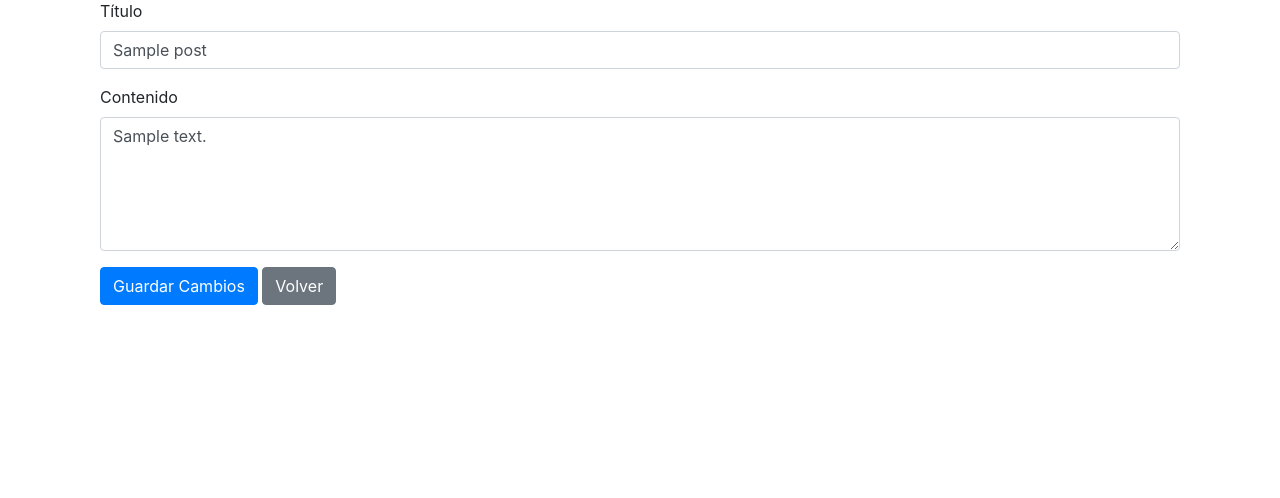
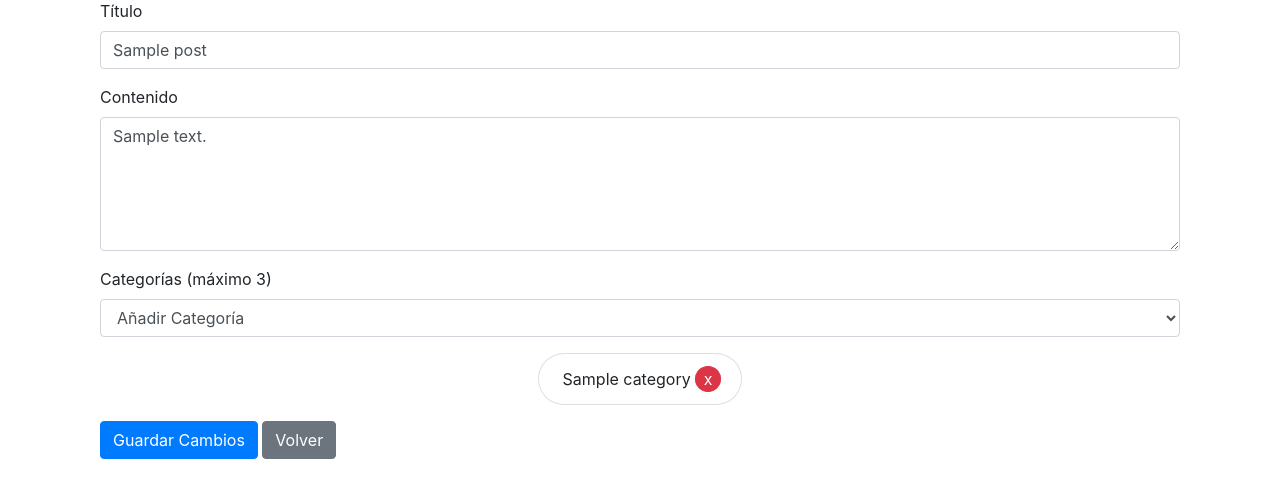
Before and after one commit to vcambria-ITEC/efi-python, a Flask app: page /edit_post/1 in a window 1280 px wide. Shown: the part 137-635 px from the top of the page. Run offline with Flask 3, Linux system fonts and the light colour scheme; a user stored in the database is signed in; tables that the repository leaves empty hold one stand-in row (values such as "Sample post"); parts of the project's set-up code (start-up, migrations or seed data) failed here and were passed over; some libraries are stand-ins or nearby versions.

Commit message:
Agregado selector de categorias a editar_post

```diff
--- a/app.py
+++ b/app.py
@@ -213,16 +213,23 @@ def edit_post(post_id):
     if request.method == 'POST':
         new_title = request.form['title']
         new_content = request.form['content']
+        new_categories_ids = request.form.getlist('categories')
+        new_categories = Category.query.filter(Category.id.in_(new_categories_ids)).all()
 
-        if new_title == post.title and new_content == post.content:
+        # Validacion para que no quede un post sin categorizar
+        if new_title == post.title and new_content == post.content and post.categories == new_categories:
             flash('No se realizaron cambios en el post', 'info')
         else:
+
+            if len(new_categories_ids) == 0:
+                flash('Debe elegir al menos una categoría para el post.', 'error')
+                return redirect(url_for('edit_post',post_id=post_id))
+
             post.title = new_title
             post.content = new_content
+            post.categories = new_categories
             db.session.commit()
             flash('Post editado correctamente', 'success')
-
-
 
         return redirect(url_for('posts'))
 
--- a/static/js/categorias.js
+++ b/static/js/categorias.js
@@ -3,6 +3,10 @@ document.addEventListener('DOMContentLoaded', ()=> {
     const select = document.getElementById('category_select');
     const selectedList = document.getElementById('selected_categories');
     const hiddenInputs = document.getElementById('hidden_category_inputs');
+
+    // Se obtiene mediante querySelector para que devuelva 0 en caso que este vacio, asi
+    // funciona tanto para crear un post (devuelve 0) o para editarlo (devuelve 1, 2 o 3)
+    const categorias_existentes = document.querySelectorAll('#selected_categories > div');
 
     // Se asegura de que existan (para evitar fallos)
     if (!select || !selectedList || !hiddenInputs) return;
@@ -10,6 +14,53 @@ document.addEventListener('DOMContentLoaded', ()=> {
     const ids = [] // Array con las ids de las categorias para manejar la logica interna
     // (no se envia al back)
 
+    // Funcion para renderizar tanto las categorias seleccionadas como el manejo de la logica interna
+    const crear_div_categoria = (name,id)=> {
+
+        // Crea el div para renderizar dinamico las categorias seleccionadas
+        const card = document.createElement('div');
+        card.classList.add("list-group-item","d-inline-flex","align-items-center","justify-content-between","mx-2", "rounded-pill");
+        const p = document.createElement('p');
+        p.classList.add("mb-0","mx-1");
+        p.textContent = name + " ";
+
+        // Crea el boton para remover la categoria seleccionada
+        const removeBtn = document.createElement('button');
+        removeBtn.textContent = 'x';
+        removeBtn.classList.add("btn","btn-danger","rounded-circle","py-0","px-2","align-items-center","justify-content-center");
+        removeBtn.addEventListener('click', ()=> {
+            selectedList.removeChild(card);
+            hiddenInputs.removeChild(hiddenInput); // Borra tambien el hiddenInput
+            index = ids.indexOf(id);
+            ids.splice(index,1); // Borra el id de la lista para el manejo interno
+        });
+
+        // Agrega los elementos texto y boton al div
+        card.appendChild(p);
+        card.appendChild(removeBtn);
+        selectedList.appendChild(card);
+
+        // Crea un input de tipo oculto ('hidden') que luego flask recibira como una lista bajo
+        // el name 'categories', sea que reciba 1, 2 o 3 elementos en esa lista.
+        const hiddenInput = document.createElement('input');
+        hiddenInput.type = 'hidden';
+        hiddenInput.name = 'categories';
+        hiddenInput.value = id;
+        hiddenInputs.appendChild(hiddenInput);
+    }
+
+    // Esta condicion permite recibir las categorias existentes en caso que hubiera
+    if (categorias_existentes.length > 0){
+        categorias_existentes.forEach(categoria => {
+            const name = categoria.querySelector('p').textContent;
+            const id = categoria.querySelector('input').value;
+            ids.push(id);
+            crear_div_categoria(name,id);
+            selectedList.removeChild(categoria)
+        });
+    }
+
+    // Maneja el selector de categorias
     select.addEventListener('change', ()=> {
         const selectedOption = select.options[select.selectedIndex];
         const id = selectedOption.value;
@@ -27,33 +78,9 @@ document.addEventListener('DOMContentLoaded', ()=> {
 
         ids.push(id);
 
-        // Crea el div para renderizar dinamico las categorias seleccionadas
-        const card = document.createElement('div');
-        card.classList.add("list-group-item","d-inline-flex","align-items-center","justify-content-between","mx-2", "rounded-pill");
-        const p = document.createElement('p');
-        p.classList.add("mb-0","mx-1");
-        p.textContent = name + " ";
+        // Crea el div y la logica con la categoria seleccionada
+        crear_div_categoria(name, id);
 
-        const removeBtn = document.createElement('button');
-        removeBtn.textContent = 'x';
-        removeBtn.classList.add("btn","btn-danger","rounded-circle","py-0","px-2","align-items-center","justify-content-center");
-        removeBtn.addEventListener('click', ()=> {
-            selectedList.removeChild(card);
-            hiddenInputs.removeChild(hiddenInput);
-            index = ids.indexOf(id);
-            ids.splice(index,1);
-        });
+    });
 
-        card.appendChild(p);
-        card.appendChild(removeBtn);
-        selectedList.appendChild(card);
-
-        // Crea un input de tipo oculto ('hidden') que luego flask recibira como una lista bajo
-        // el name 'categories', sea que reciba 1, 2 o 3 elementos en esa lista.
-        const hiddenInput = document.createElement('input');
-        hiddenInput.type = 'hidden';
-        hiddenInput.name = 'categories';
-        hiddenInput.value = id;
-        hiddenInputs.appendChild(hiddenInput);
-    });
 })
--- a/templates/edit_post.html
+++ b/templates/edit_post.html
@@ -16,8 +16,34 @@
             <label for="content" class="form-label">Contenido</label>
             <textarea class="form-control" id="content" name="content" rows="5" required>{{ post.content }}</textarea>
         </div>
+        <div class="form-group">
+                        <label for="cat">Categorías (máximo 3)</label>
+                        <select name="categoria_id" class="form-control" id="category_select">
+                            <option value="" disabled selected>Añadir Categoría</option>
+                            {%for cat in categories%}
+                            <option value="{{cat.id}}">{{cat.name}}</option>
+                            {%endfor%}
+                        </select>
+                    </div>
+                    <div class="form-group">
+                        <div id="selected_categories" class="row justify-content-center ms-auto">
+                            <!-- ESTA PARTE ES SOLO PARA QUE EL JS PUEDA ACCEDER A LA INFORMACION DEL POST A EDITAR
+                            luego el propio JS se encarga de reemplazar los divs por otros con toda la funcionalidad
+                            adecuada para renderizarse dinamicamente y enviar los datos de nuevo al backend -->
+                            {%for post_cat in post.categories%}
+                            <div class="list-group-item d-inline-flex align-items-center justify-content-between mx-2 rounded-pill">
+                                <p class="mb-0 mx-1">{{post_cat.name}}</p>
+                                <input type="hidden" value={{post_cat.id}}>
+                                <button id="delete_category" class="btn btn-danger rounded-circle py-0 px-2 align-items-center justify-content-center" type="button">x</button>
+                            </div>
+                            {%endfor%}
+                        </div>
+                    </div>
+                    <div id="hidden_category_inputs">
+                    </div>
         <button type="submit" class="btn btn-primary">Guardar Cambios</button>
         <a href="{{ url_for('posts') }}" class="btn btn-secondary">Volver</a>
     </form>
 </div>
+<script src="{{url_for('static', filename='js/categorias.js')}}"></script>
 {% endblock %}
```
